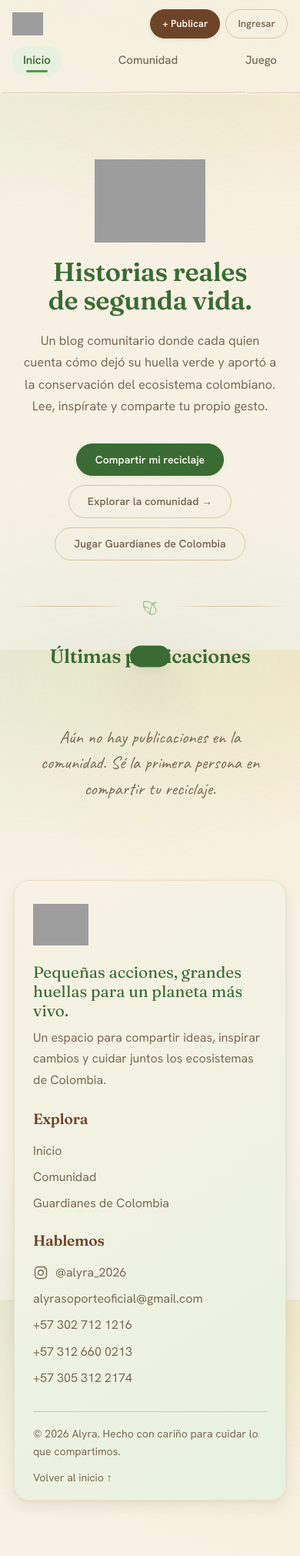
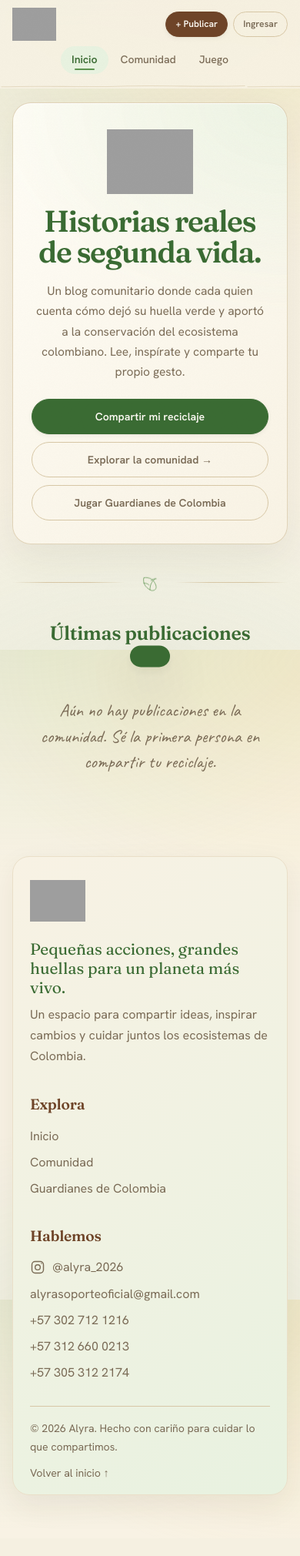
Before and after one commit to zz0mb0id/alyra-integrado, a PHP site: page /alyra_1.html in a window 390 px wide. Shown: the whole page at 77% size. After the commit the page ends 1951 px from the top, so only its background shows below. Run offline with PHP 8.4, Linux system fonts and the light colour scheme; data that the repository does not hold is empty; grey boxes are pictures that could not be loaded.

Commit message:
Polish Alyra responsive editorial layout

```diff
--- a/alyra.css
+++ b/alyra.css
@@ -2788,3 +2788,190 @@ label {
     .footer-brand { grid-column: auto; }
     .footer-bottom { flex-direction: column; }
 }
+
+/* =============================================================================
+   Refinamiento editorial Alyra · octubre 2026
+   Mantiene el herbario botánico y mejora jerarquía, ritmo y adaptación.
+   ========================================================================== */
+html, body {
+    width: 100%;
+    max-width: 100%;
+    overflow-x: clip;
+}
+#app-screen {
+    width: 100%;
+    max-width: 1280px;
+    padding: 0 clamp(16px, 3.4vw, 48px) 88px;
+}
+.topbar {
+    width: 100vw;
+}
+.topbar-inner {
+    grid-template-columns: auto auto minmax(0, 1fr) auto;
+    gap: clamp(8px, 1.35vw, 22px);
+}
+.brand-logo { height: 50px; }
+.search-wrap { max-width: 560px; }
+.search-wrap input {
+    min-height: 46px;
+    border: 1px solid var(--linea);
+    box-shadow: 0 3px 12px rgba(58, 46, 32, .035);
+}
+.search-wrap:focus-within input {
+    border-color: var(--hoja-500);
+    box-shadow: 0 0 0 4px rgba(143, 189, 123, .16);
+}
+.topbar::after { opacity: .55; }
+
+.blog-hero {
+    display: grid;
+    grid-template-columns: minmax(0, 1.05fr) minmax(0, .95fr);
+    grid-template-rows: auto auto auto;
+    align-items: center;
+    column-gap: clamp(28px, 5.5vw, 76px);
+    max-width: 1100px;
+    margin: 24px auto 52px;
+    padding: clamp(34px, 6vw, 76px) clamp(28px, 6.5vw, 82px);
+    text-align: left;
+    border: 1px solid rgba(215, 199, 166, .72);
+    border-radius: 32px;
+    background:
+        radial-gradient(34rem 24rem at 100% 0%, rgba(232, 242, 224, .78), transparent 72%),
+        linear-gradient(135deg, rgba(255, 253, 247, .96), rgba(248, 242, 228, .96));
+    box-shadow: 0 18px 48px rgba(73, 62, 42, .075), inset 0 1px rgba(255,255,255,.85);
+}
+.blog-hero-logo {
+    grid-column: 1;
+    grid-row: 1;
+    width: clamp(118px, 12vw, 154px);
+    max-width: 100%;
+    margin: 0 0 18px;
+}
+.blog-hero h1 {
+    grid-column: 1;
+    grid-row: 2;
+    max-width: 560px;
+    margin: 0;
+    font-size: clamp(38px, 5.3vw, 64px);
+    line-height: 1.02;
+    letter-spacing: -.035em;
+}
+.blog-hero-sub {
+    grid-column: 2;
+    grid-row: 1 / span 2;
+    align-self: end;
+    max-width: 460px;
+    margin: 0 0 8px;
+    font-size: clamp(16px, 1.45vw, 18px);
+    line-height: 1.8;
+}
+.blog-hero-actions {
+    grid-column: 2;
+    grid-row: 3;
+    justify-content: flex-start;
+    gap: 10px;
+    margin-top: 22px;
+}
+.blog-hero-actions .btn { min-height: 46px; }
+.blog-hero .deco-rama { opacity: .42; }
+
+.blog-latest {
+    max-width: 900px;
+    margin: 0 auto;
+}
+.blog-latest h2 {
+    margin: 0 0 20px;
+    text-align: left;
+    font-size: clamp(25px, 3vw, 32px);
+}
+.blog-latest .post-card {
+    border-left-width: 3px;
+    border-radius: 20px;
+    background: rgba(255, 253, 247, .92);
+    box-shadow: 0 10px 30px rgba(58, 46, 32, .065);
+}
+#feed-view .post-card:hover {
+    transform: translateY(-3px);
+    box-shadow: 0 16px 38px rgba(58, 46, 32, .11);
+}
+.post-card { border-left-width: 3px; }
+.post-head { padding: 20px 22px 14px; }
+.post-body { padding-inline: 22px; }
+.btn { transition: transform .2s ease, box-shadow .2s ease, background-color .2s ease; }
+.btn:hover { transform: translateY(-1px); }
+.btn:focus-visible, .nav-link:focus-visible, .search-wrap input:focus-visible {
+    outline: 3px solid rgba(94, 148, 80, .38);
+    outline-offset: 3px;
+}
+.site-footer {
+    margin-top: 88px;
+    border-radius: 28px;
+    box-shadow: 0 14px 38px rgba(58, 46, 32, .07);
+}
+.footer-main { row-gap: 32px; }
+
+@media (max-width: 1020px) {
+    .topbar-inner {
+        grid-template-columns: auto minmax(0, 1fr) auto;
+        grid-template-areas:
+            "brand nav actions"
+            "search search search";
+        row-gap: 8px;
+    }
+    .search-wrap {
+        width: min(100%, 700px);
+        max-width: none;
+        justify-self: center;
+    }
+}
+@media (max-width: 720px) {
+    #app-screen { padding: 0 16px 56px; }
+    .topbar {
+        padding: 10px 16px 12px;
+        margin-bottom: 18px;
+    }
+    .topbar-inner {
+        grid-template-columns: minmax(0, 1fr) auto;
+        grid-template-areas:
+            "brand actions"
+            "nav nav"
+            "search search";
+        gap: 7px 10px;
+    }
+    .brand-logo { height: 43px; }
+    .main-nav { justify-content: center; }
+    .nav-link { padding: 8px 14px 10px; font-size: 14px; }
+    .topbar-actions { gap: 7px; }
+    .topbar-actions > .btn { padding: 8px 12px; font-size: 12px; }
+    .search-wrap input { min-height: 42px; }
+
+    .blog-hero {
+        grid-template-columns: minmax(0, 1fr);
+        grid-template-rows: auto;
+        gap: 0;
+        margin: 14px auto 38px;
+        padding: 34px 24px 30px;
+        border-radius: 24px;
+        text-align: center;
+    }
+    .blog-hero-logo,
+    .blog-hero h1,
+    .blog-hero-sub,
+    .blog-hero-actions {
+        grid-column: 1;
+        grid-row: auto;
+        justify-self: center;
+    }
+    .blog-hero-logo { width: 112px; margin: 0 auto 16px; }
+    .blog-hero h1 { font-size: clamp(36px, 10vw, 48px); }
+    .blog-hero-sub { margin: 17px auto 0; font-size: 15.5px; line-height: 1.7; }
+    .blog-hero-actions { justify-content: center; margin-top: 22px; }
+    .blog-hero-actions .btn { width: 100%; max-width: 320px; }
+    .blog-latest h2 { text-align: center; }
+    .post-head { padding: 16px 16px 12px; }
+    .post-body { padding-inline: 16px; }
+    .site-footer { margin-top: 56px; padding: 30px 22px 18px; border-radius: 22px; }
+}
+@media (prefers-reduced-motion: reduce) {
+    .btn, .post-card, .blog-hero, .nav-link { transition: none !important; }
+}
```
